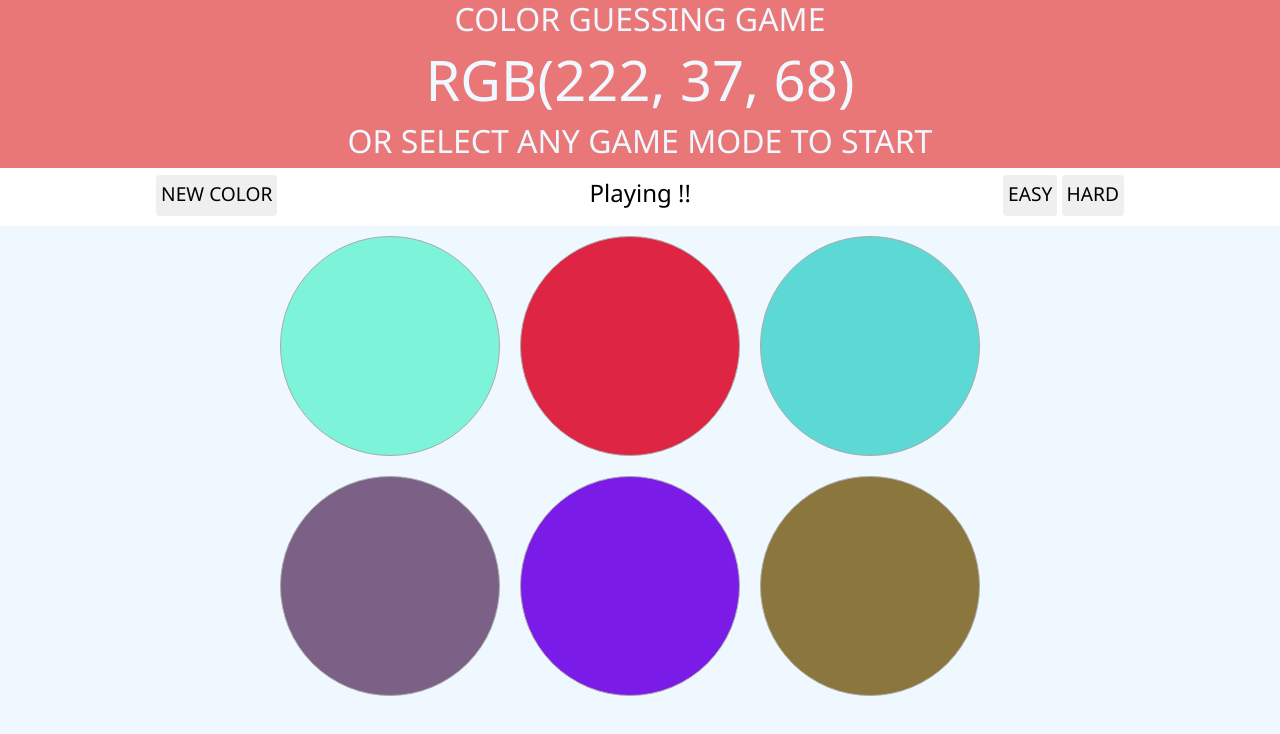
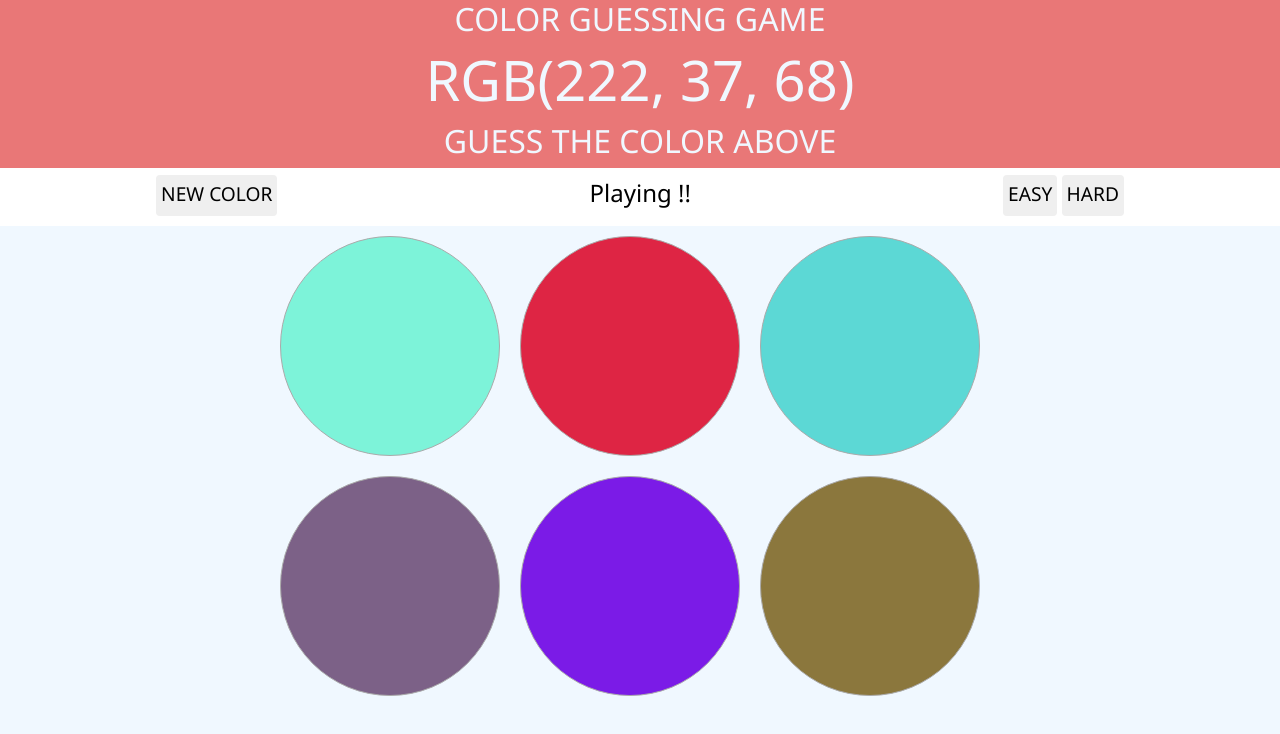
Before and after one commit to Aayushbasnet/Color-Guessing-Game, a plain HTML site: page index.html in a window 1280 px wide. Both pictures are taken after a click on the element "NEW COLOR". Drawn offline with nearby package versions, Linux system fonts and the light colour scheme.

Commit message:
guess text and 10 ss added

```diff
--- a/index.html
+++ b/index.html
@@ -18,7 +18,7 @@
         <div class="rgbQuestion">
             <h1 id="rgbColor">Press New color</h1>
         </div>
-        <h1>or select any game mode to start</h1>
+        <h1 class="guessText">or select any game mode to start</h1>
     </div>
 
     <!-- play and game mode section -->
--- a/script.js
+++ b/script.js
@@ -93,7 +93,7 @@ easyBtn.addEventListener('click', function() {
     boxCount = 3;     // box value
     easyBtn.style.backgroundColor = "#BAFFB4";      // changing bg color of easy button on click
     hardBtn.removeAttribute("style");     // removing bg color of hard button if any
-
+    gameHeader.lastElementChild.textContent = "Guess the color above";
     const easyGame = new ColorGame(boxCount);       // creating colorgame object with box value 3
     easyGame.colorPicker();
 });
@@ -104,7 +104,7 @@ hardBtn.addEventListener('click', function() {
     boxCount = 6;     // box value
     easyBtn.removeAttribute("style");      // changing bg color of easy button on click
     hardBtn.style.backgroundColor = "#BAFFB4";     // removing bg color of hard button if any
-
+    gameHeader.lastElementChild.textContent = "Guess the color above";
     const hardGame = new ColorGame(boxCount);       // creating colorgame object with box value 6
     hardGame.colorPicker();
 });
@@ -112,6 +112,7 @@ hardBtn.addEventListener('click', function() {
 // play button clicked
 playBtn.addEventListener('click', function(){
     playingGame = true;
+    gameHeader.lastElementChild.textContent = "Guess the color above";
     const newGame = new ColorGame(boxCount);
     newGame.newGame();
 });
```
Also changed, not shown: screenshots/Screenshot 1.png, screenshots/Screenshot 2.png, screenshots/Screenshot 3.png, screenshots/Screenshot 4.png, screenshots/Screenshot 5.png, screenshots/Screenshot 6.png, screenshots/Screenshot 7.png, screenshots/Screenshot 8.png, screenshots/Screenshot 9.png.
